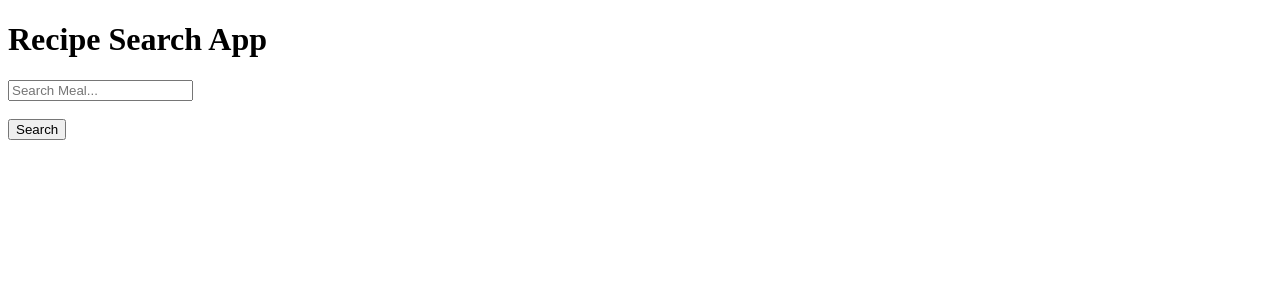
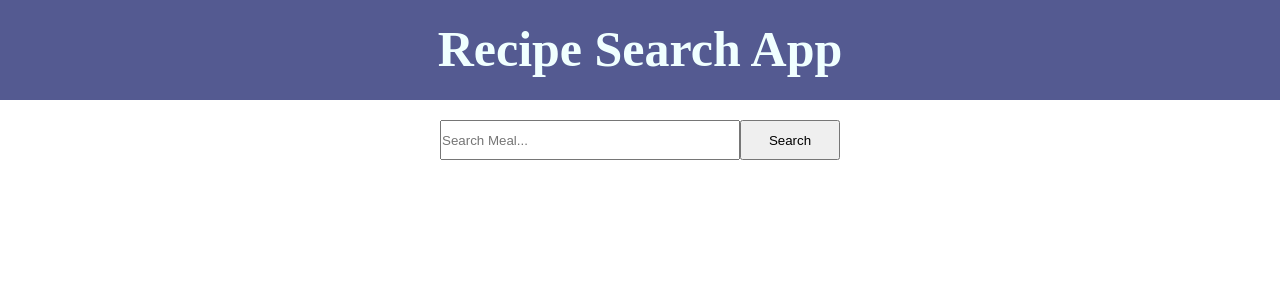
Before and after one commit to chinweokwu/Food_Recipe_React-Redux, a React (Create React App) app: page / in a window 1280 px wide. Shown: the top 300 px of the page. Built offline with nearby package versions, Linux system fonts and the light colour scheme.

Commit message:
add styles to home page

```diff
--- a/src/Containers/menu.js
+++ b/src/Containers/menu.js
@@ -22,32 +22,31 @@ class Menu extends Component {
     ) : this.props.error ? (
       <h2>{this.props.recipeData.error}</h2>
     ) : (this.props.recipeData.map(recipe => (
-      <div className="cards-list" key={recipe._id}>
-        <div className="card">
-          <div className="card_image">
-            <img src={recipe.image_url} alt={recipe.title} />
-          </div>
-          <div className="card_title title-white">
-            <p>{recipe.title}</p>
-          </div>
+      <div className="card" key={recipe._id}>
+        <div className="card_image">
+          <img src={recipe.image_url} alt={recipe.title} />
+        </div>
+        <div className="card_title title-white">
+          <p>{recipe.title.length < 20 ? `${recipe.title}` : `${recipe.title.substring(0, 25)}...`}</p>
+          <button type="submit">View Details</button>
         </div>
       </div>
+
     )));
 
     return (
       <div>
-        <form onSubmit={this.onSubmit}>
+        <form className="form-tag" onSubmit={this.onSubmit}>
           <input
             type="text"
             name="searchQuery"
+            className="input-tag"
             placeholder="Search Meal..."
             onChange={this.onChange}
           />
-          <br />
-          <br />
-          <button type="submit">Search</button>
+          <button type="submit" className="search-btn">Search</button>
         </form>
-        <div>
+        <div className="main">
           {searchRecipes}
         </div>
       </div>
--- a/src/index.css
+++ b/src/index.css
@@ -0,0 +1,89 @@
+* {
+  margin: 0;
+  padding: 0;
+  box-sizing: border-box;
+}
+
+.App-header {
+  background-color: rgba(25, 33, 107, 0.74);
+  height: 100px;
+}
+
+.App-title {
+  text-align: center;
+  vertical-align: middle;
+  color: azure;
+  padding-top: 20px;
+  font-size: 50px;
+}
+
+.main {
+display: flex;
+flex-wrap: wrap;
+width: 100%;
+margin: 0 auto;
+}
+
+.form-tag {
+  text-align: center;
+  margin: 20px;
+}
+
+.input-tag {
+  width: 300px;
+  height: 40px;
+}
+
+.search-btn {
+  width: 100px;
+  height: 40px;
+}
+
+.card {
+  margin: 30px;
+  width: 250px;
+  height: 250px;
+  border-radius: 40px;
+  box-shadow: 5px 5px 30px 7px rgba(0,0,0,0.25), -5px -5px 30px 7px rgba(0,0,0,0.22);
+  cursor: pointer;
+  transition: 0.4s;
+}
+
+.card .card_image {
+  width: inherit;
+  height: inherit;
+  border-radius: 40px;
+}
+
+.card .card_image img {
+  width: inherit;
+  height: inherit;
+  border-radius: 40px;
+  object-fit: cover;
+}
+
+.card .card_title {
+  text-align: center;
+  border-radius: 0px 0px 40px 30px;
+  font-family: sans-serif;
+  font-weight: bold;
+  font-size: 20px;
+  margin-top: -70px;
+  height: 40px;
+}
+
+.card:hover {
+  transform: scale(0.9, 0.9);
+  box-shadow: 5px 5px 30px 15px rgba(0,0,0,0.25),
+    -5px -5px 30px 15px rgba(0,0,0,0.22);
+}
+
+.title-white {
+  color: white;
+}
+
+@media all and (max-width: 500px) {
+  .main {
+    flex-direction: column;
+  }
+}
--- a/src/index.js
+++ b/src/index.js
@@ -2,6 +2,7 @@ import React from 'react';
 import ReactDOM from 'react-dom';
 import { Provider } from 'react-redux';
 import App from './Components/App';
+import './index.css';
 import store from './Reducers/store';
 import reportWebVitals from './reportWebVitals';
 
```
Also changed, not shown: src/Components/Recipes.js (deleted, +0 -32 lines), src/Containers/Men.js (deleted, +0 -54 lines), src/Components/Router.js (added).
